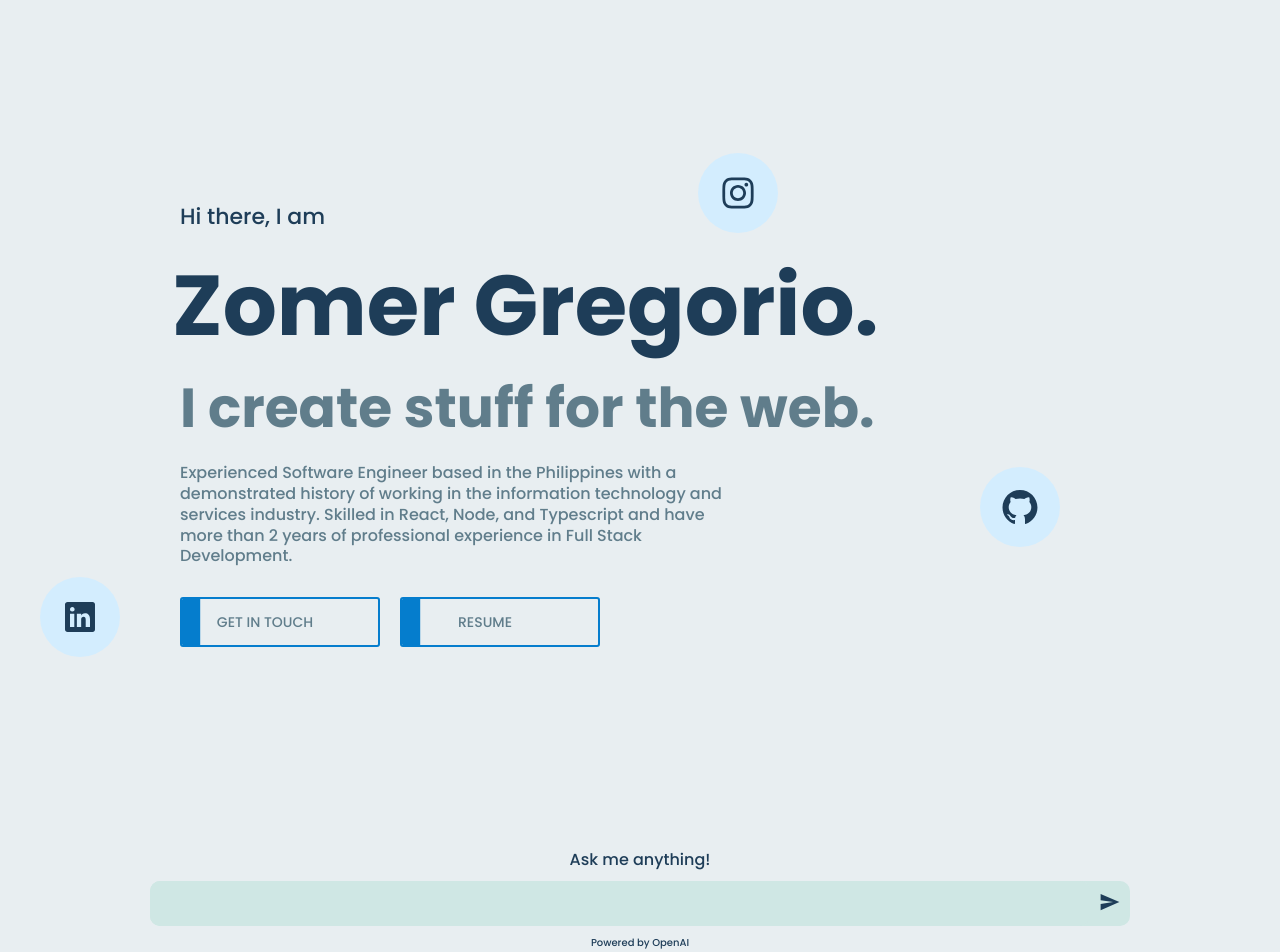
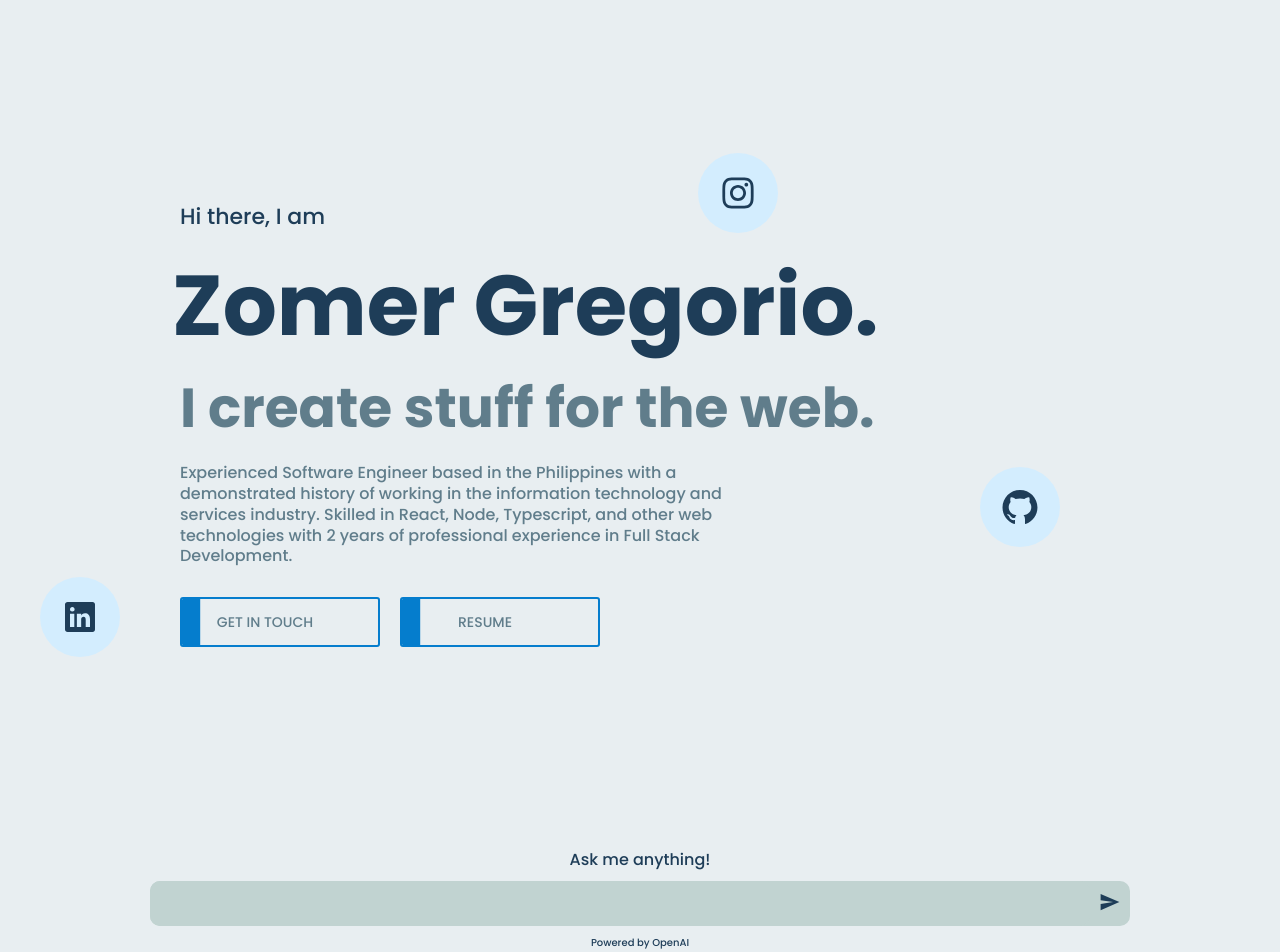
Before and after one commit to zomeru/portfolio, a Next.js app: page / in a window 1280 px wide. Shown: the top 952 px of the page. Built offline with nearby package versions, Linux system fonts and the light colour scheme.

Commit message:
chore: add some tweaks

```diff
--- a/src/components/sections/chatAI.tsx
+++ b/src/components/sections/chatAI.tsx
@@ -29,7 +29,7 @@ const StyledChatAI = styled(motion.div)`
     scrollbar-width: none;
     overflow: hidden;
     margin-right: 10px;
-    background-color: ${({ theme }) => theme.menuNav};
+    background-color: ${({ theme }) => theme.chatGPTInput};
     /* background-color: blue; */
     border: none;
     color: ${({ theme }) => theme.textMain};
@@ -42,7 +42,7 @@ const StyledChatAI = styled(motion.div)`
     display: flex;
     justify-content: space-between;
     align-items: center;
-    background-color: ${({ theme }) => theme.menuNav};
+    background-color: ${({ theme }) => theme.chatGPTInput};
     color: ${({ theme }) => theme.textMain};
     border-radius: 10px;
   }
@@ -53,7 +53,7 @@ const StyledChatAI = styled(motion.div)`
   }
 
   .answer {
-    background-color: ${({ theme }) => theme.menuNav};
+    background-color: ${({ theme }) => theme.chatGPTInput};
     padding: 10px;
     border-radius: 10px;
     margin-top: 10px;
--- a/src/components/sections/hero.tsx
+++ b/src/components/sections/hero.tsx
@@ -17,8 +17,8 @@ const Hero = () => {
     <p className="four">
       Experienced Software Engineer based in the Philippines with a demonstrated
       history of working in the information technology and services industry.
-      Skilled in React, Node, and Typescript and have more than 2 years of
-      professional experience in Full Stack Development.
+      Skilled in React, Node, Typescript, and other web technologies with 2
+      years of professional experience in Full Stack Development.
     </p>
   );
 
--- a/src/configs/data.ts
+++ b/src/configs/data.ts
@@ -243,7 +243,7 @@ export const softSkills: ISkills[] = [
 
 export const customSeo: CustomSeoProps = {
   description:
-    "Hi! I am Zomer Gregorio, a college student, React.js enthusiast, and freelance developer based in the Philippines. I love building beautiful, elegant and responsive web applications.",
+    "Zomer Gregorio is a Software Engineer based in the Philippines. Skilled in React, Node, TypeScript and other web technologies with 2 years of professional experience in Full Stack Development.",
   title: "Zomer Gregorio",
   image: "https://zomeru.com/assets/OG.png",
   url: "https://zomeru.com/",
@@ -253,13 +253,13 @@ export const customSeo: CustomSeoProps = {
 export const nextSeo = {
   title: "Zomer Gregorio",
   description:
-    "Hi! I am Zomer Gregorio, a college student, React.js enthusiast, and freelance developer based in the Philippines. I love building beautiful, elegant and responsive web applications.",
+    "Zomer Gregorio is a Software Engineer based in the Philippines. Skilled in React, Node, TypeScript and other web technologies with 2 years of professional experience in Full Stack Development.",
   canonical: "https://zomeru.com/",
   openGraph: {
     url: "https://zomeru.com/",
     title: "Zomer Gregorio",
     description:
-      "Hi! I am Zomer Gregorio, a college student, React.js enthusiast, and freelance developer based in the Philippines. I love building beautiful, elegant and responsive web applications.",
+      "Zomer Gregorio is a Software Engineer based in the Philippines. Skilled in React, Node, TypeScript and other web technologies with 2 years of professional experience in Full Stack Development.",
     images: [
       {
         url: "https://zomeru.com/assets/OG.png",
--- a/src/styles/GlobalStyles.ts
+++ b/src/styles/GlobalStyles.ts
@@ -166,8 +166,5 @@ export const GlobalStyles = createGlobalStyle<ThemeProps>`
     }
   }
 
-  .unscrollable::-webkit-scrollbar {
-    scrollbar-width: none;
-    overflow: -moz-hidden-unscrollable;
-  }
+
 `;
--- a/src/styles/theme.ts
+++ b/src/styles/theme.ts
@@ -1,21 +1,23 @@
 export const lightTheme: any = {
-  body: '#E8EEF1', // WHITE
-  textMain: '#1E3D58', // NAVY BLUE
-  textSecond: '#607d8b', // BLUE-ISH GRAY
-  accentMain: '#057DCD', // ROYAL BLUE
-  floatBG: '#d3edfe',
-  menuNav: '#cfe7e4',
-  blogTitleCard: 'rgba(232, 238, 241, 0.85)',
+  body: "#E8EEF1", // WHITE
+  textMain: "#1E3D58", // NAVY BLUE
+  textSecond: "#607d8b", // BLUE-ISH GRAY
+  accentMain: "#057DCD", // ROYAL BLUE
+  floatBG: "#d3edfe",
+  menuNav: "#cfe7e4",
+  chatGPTInput: "#c1d3d1",
+  blogTitleCard: "rgba(232, 238, 241, 0.85)",
 };
 
 export const darkTheme: any = {
-  body: '#0d1a25', // NAVY BLUE
-  textMain: '#E8EEF1', // WHITE
-  textSecond: '#9e9e9e', // GRAY
-  accentMain: '#43B0F1', // BLUE GROTTO
-  floatBG: '#011827',
-  menuNav: '#142746',
-  blogTitleCard: 'rgba(13, 26, 37, 0.85)',
+  body: "#0d1a25", // NAVY BLUE
+  textMain: "#E8EEF1", // WHITE
+  textSecond: "#9e9e9e", // GRAY
+  accentMain: "#43B0F1", // BLUE GROTTO
+  floatBG: "#011827",
+  menuNav: "#142746",
+  chatGPTInput: "#162336",
+  blogTitleCard: "rgba(13, 26, 37, 0.85)",
 };
 
 export type ThemeProps = {
```
Also changed, not shown: public/assets/OG.png.
